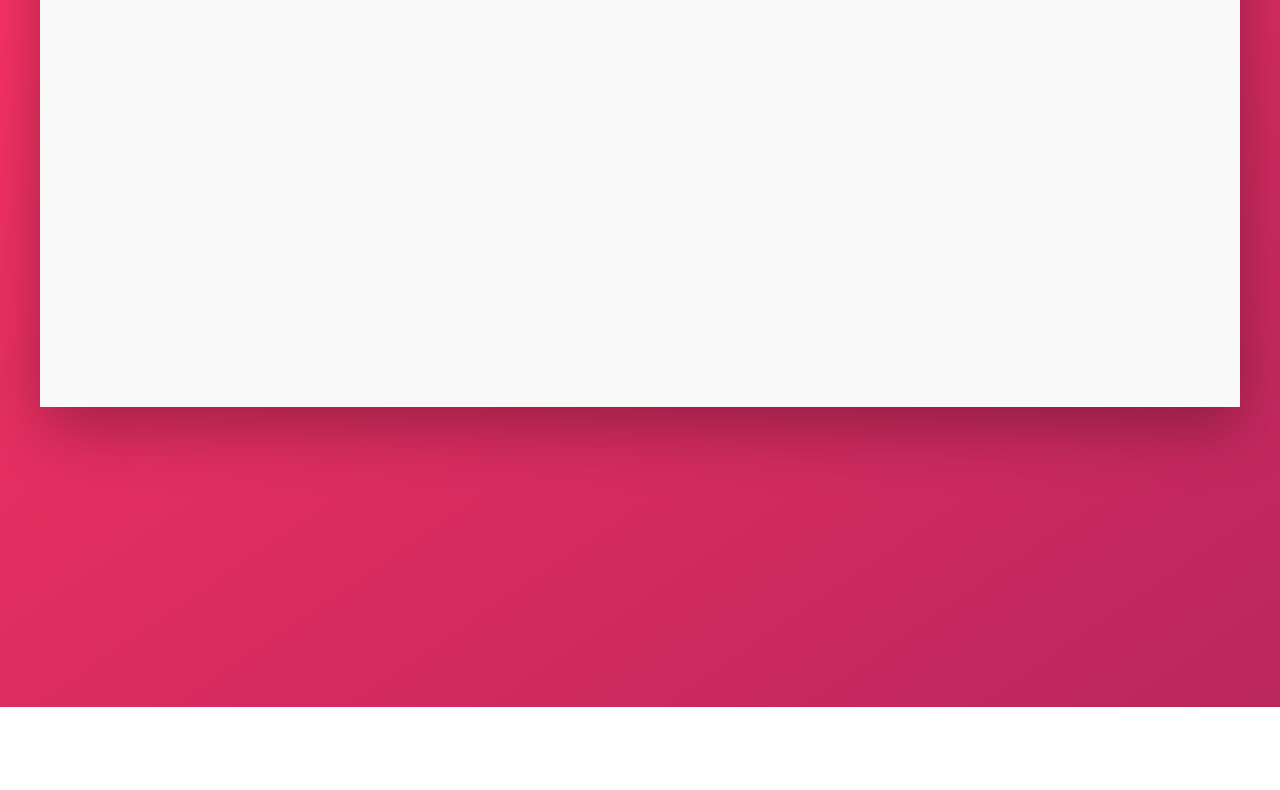
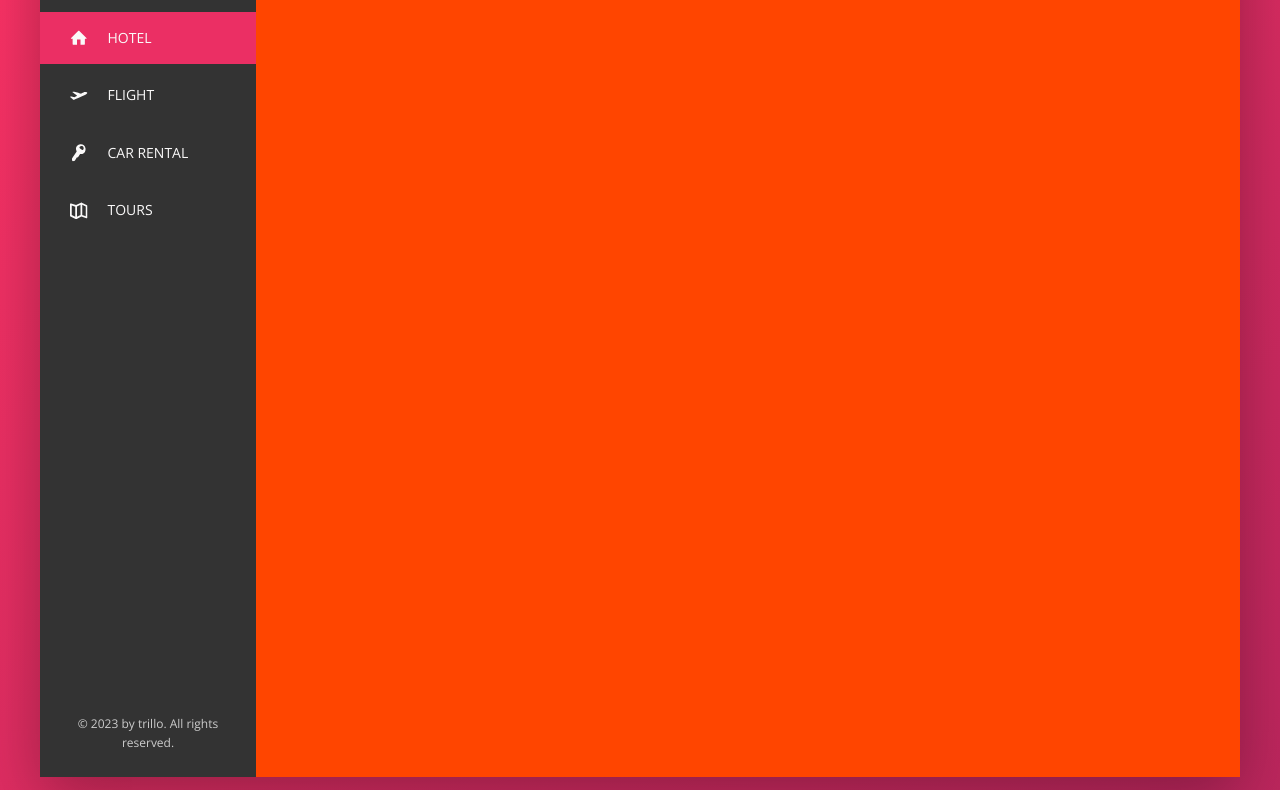
Before and after one commit to AnnAksutik/Trillo, a website: page index.html in a window 1280 px wide. Shown: the part 173-963 px from the top of the page. Before the commit the page ends 880 px from the top, so only its background shows below. Drawn offline with nearby package versions, Linux system fonts and the light colour scheme.

Commit message:
feat: add side havigation

```diff
--- a/index.html
+++ b/index.html
@@ -52,7 +52,45 @@
         </nav>
       </header>
       <div class="content">
-        <nav class="sidebar">Navigation</nav>
+        <nav class="sidebar">
+          <ul class="side-nav">
+            <li class="side-nav__item side-nav__item--active">
+              <a href="#" class="side-nav__link">
+                <svg class="side-nav__icon">
+                  <use xlink:href="img/sprite.svg#icon-home"></use>
+                </svg>
+                <span class="side-nav__text">Hotel</span>
+              </a>
+            </li>
+            <li class="side-nav__item">
+              <a href="#" class="side-nav__link">
+                <svg class="side-nav__icon">
+                  <use xlink:href="img/sprite.svg#icon-aircraft-take-off"></use>
+                </svg>
+                <span class="side-nav__text">Flight</span>
+              </a>
+            </li>
+            <li class="side-nav__item">
+              <a href="#" class="side-nav__link">
+                <svg class="side-nav__icon">
+                  <use xlink:href="img/sprite.svg#icon-key"></use>
+                </svg>
+                <span class="side-nav__text">Car rental</span>
+              </a>
+            </li>
+            <li class="side-nav__item">
+              <a href="#" class="side-nav__link">
+                <svg class="side-nav__icon">
+                  <use xlink:href="img/sprite.svg#icon-map"></use>
+                </svg>
+                <span class="side-nav__text">Tours</span>
+              </a>
+            </li>
+          </ul>
+
+          <div class="legal">&copy; 2023 by trillo. All rights reserved.</div>
+        </nav>
+
         <main class="hotel-view">Hotel view</main>
       </div>
     </div>
--- a/sass/_components.scss
+++ b/sass/_components.scss
@@ -121,3 +121,71 @@
     transform: translateY(-0.7rem);
   }
 }
+
+//////////////
+/// SIDE BAR
+
+.side-nav {
+  font-size: 1.4rem;
+  list-style: none;
+  margin-top: 3.5rem;
+
+  &__item {
+    position: relative;
+
+    &:not(:last-child) {
+      margin-bottom: 0.5rem;
+    }
+  }
+
+  &__item::before {
+    content: "";
+    position: absolute;
+    top: 0;
+    left: 0;
+    height: 100%;
+    width: 3px;
+    background-color: var(--primary);
+    transform: scaleY(0);
+    transition: transform 0.2s, width 0.4s cubic-bezier(1, 0, 0, 1) 0.2s,
+      background-color 0.1s;
+  }
+
+  &__item:hover::before,
+  &__item--active::before {
+    transform: scaleY(1);
+    width: 100%;
+  }
+  &__item:active::before {
+    background-color: var(--primary-light);
+  }
+
+  &__link:link,
+  &__link:visited {
+    text-decoration: none;
+    color: var(--grey-light-1);
+    text-transform: uppercase;
+    display: block;
+    padding: 1.5rem 3rem;
+    display: flex;
+    align-items: center;
+    position: relative;
+    z-index: 10;
+  }
+
+  &__icon {
+    height: 1.75rem;
+    width: 1.75rem;
+    fill: currentColor;
+    margin-right: 2rem;
+  }
+}
+
+//////////////
+/// Legal
+.legal {
+  font-size: 1.2rem;
+  color: var(--grey-light-4);
+  text-align: center;
+  padding: 2.5rem;
+}
--- a/sass/_layout.scss
+++ b/sass/_layout.scss
@@ -24,10 +24,14 @@
 .sidebar {
   background-color: var(--grey-dark-1);
   flex: 0 0 18%;
+  display: flex;
+  flex-direction: column;
+  justify-content: space-between;
 }
 
 .hotel-view {
   background-color: #fff;
   background-color: orangered;
   flex: 1;
+  height: 80rem;
 }
```
Also changed, not shown: css/style.css, 1 other file.
